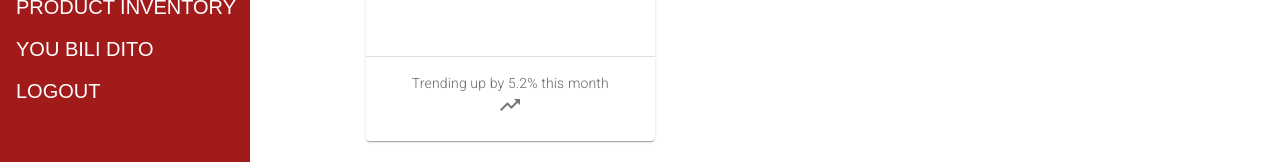
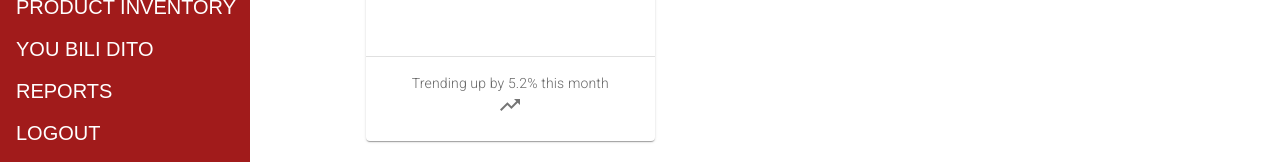
Before and after one commit to mdonnamadeline/PCBUILDTRACK-, a React (Vite) app in the folder dashboard/: page /dashboard in a window 1280 px wide. Shown: the part 380-542 px from the top of the page. Built offline with nearby package versions, Linux system fonts and the light colour scheme.

Commit message:
added reports page

```diff
--- a/dashboard/src/App.jsx
+++ b/dashboard/src/App.jsx
@@ -10,8 +10,8 @@ import ManageProducts from "./pages/ManageProducts";
 import Sidebar from "./pages/Sidebar";
 import Cart from "./pages/Cart";
 import Payment from "./pages/Payment";
-import Location from "./pages/Location";
 import Business from "./pages/Business";
+import Reports from "./pages/Reports";
 
 function App() {
     return (
@@ -29,8 +29,8 @@ function App() {
                 <Route path="/manageproduct" element={<ManageProducts />} />
                 <Route path="/cart" element={<Cart />} />
                 <Route path="/payment" element={<Payment />} />
-                <Route path="/location" element={<Location />} />
                 <Route path="/businesstobusiness" element={<Business />} />
+                <Route path="/reports" element={<Reports />} />
             </Routes>
         </BrowserRouter>
     );
--- a/dashboard/src/pages/Location.jsx
+++ /dev/null
@@ -1,9 +0,0 @@
-import React from 'react'
-
-export default function Location() {
-  return (
-    <div>
-      pipili ka kung saang location i dideliberr!
-    </div>
-  )
-}
--- /dev/null
+++ b/dashboard/src/pages/Reports.jsx
@@ -0,0 +1,9 @@
+import React from 'react'
+
+export default function Reports() {
+  return (
+    <div>
+
+    </div>
+  )
+}
--- a/dashboard/src/pages/Sidebar.jsx
+++ b/dashboard/src/pages/Sidebar.jsx
@@ -4,7 +4,6 @@ import "./Sidebar.css";
 import logo from "../images/logo.png";
 
 export default function Sidebar() {
-
     const handleHome = () => {
         navigate("/home");
     };
@@ -33,6 +32,9 @@ export default function Sidebar() {
                 <Link to="/businesstobusiness" className="sidebar-item">
                     YOU BILI DITO
                 </Link>
+                <Link to="/reports" className="sidebar-item">
+                    REPORTS
+                </Link>
                 <Link to="/login" className="sidebar-item">
                     LOGOUT
                 </Link>
```
Also changed, not shown: dashboard/src/pages/Reports.css (added), dashboard/src/pages/location.css (deleted).
